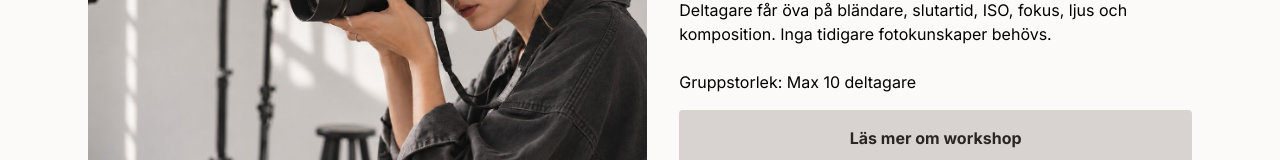
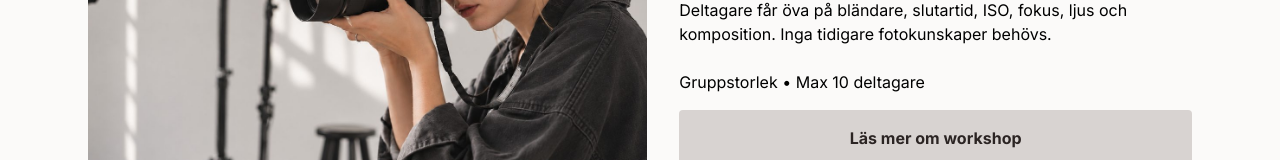
Before and after one commit to jennifernkarlsson/jennifers-fotokurs, a React (Vite) app: page / in a window 1280 px wide. Shown: the part 610-770 px from the top of the page. Built offline with nearby package versions, Linux system fonts and the light colour scheme.

Commit message:
Startsida: Gruppstorlek • Max 10 deltagare
Co-Authored-By: Claude Opus 5.5 <noreply@anthropic.com>
Claude-Session: https://claude.ai/code/session_01KovHTKFrcuu74FJVpFBUCD

```diff
--- a/src/routes/index.jsx
+++ b/src/routes/index.jsx
@@ -57,7 +57,7 @@ function Home() {
                 Deltagare får öva på bländare, slutartid, ISO, fokus, ljus och komposition. Inga tidigare
                 fotokunskaper behövs.
               </p>
-              <p>Gruppstorlek: Max 10 deltagare</p>
+              <p>Gruppstorlek • Max 10 deltagare</p>
             </div>
             <div className="site-buttons">
               <SiteButton variant="light" href="#las-mer">
```
